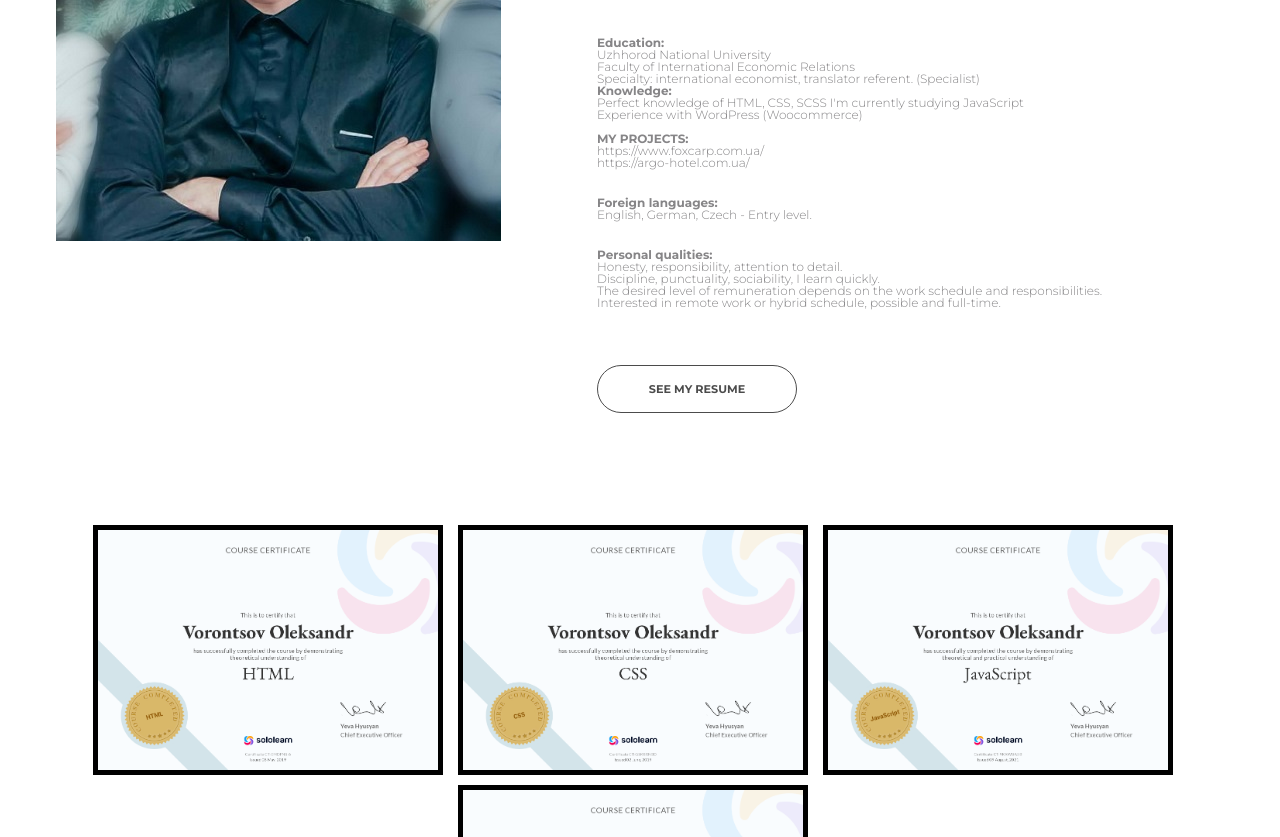
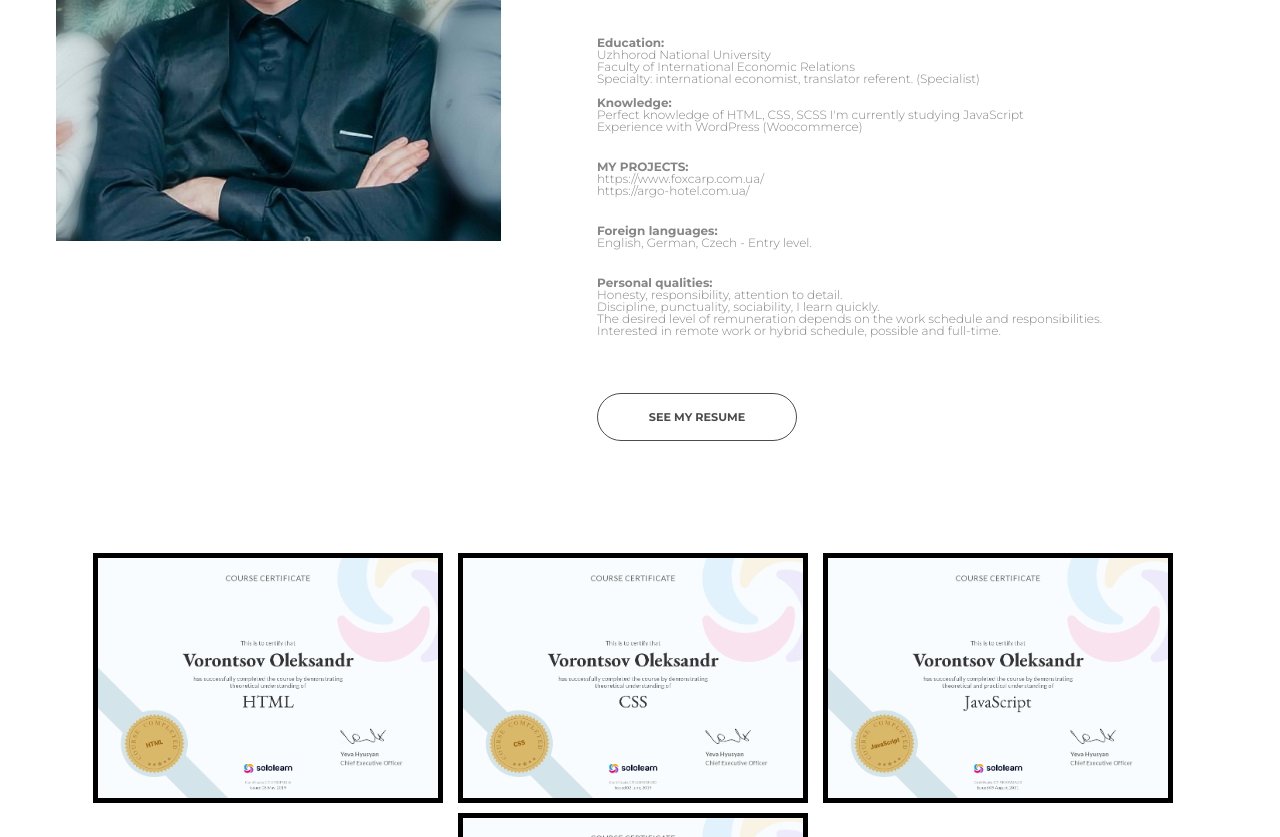
Before and after one commit to Alex-Vorontsov/lessons, a website: page Lesson_02/index.html in a window 1280 px wide. Shown: the part 1122-1959 px from the top of the page. Drawn offline with nearby package versions, Linux system fonts and the light colour scheme; some packages are replaced by stand-ins of ours; a script that the page names is missing.

Commit message:
Add files via upload

```diff
--- a/Lesson_02/index.html
+++ b/Lesson_02/index.html
@@ -120,9 +120,9 @@
                         <br> Faculty of International Economic Relations
                         <br> Specialty: international economist, translator referent. (Specialist)
 
-                     <br> <strong>Knowledge:</strong>
+                     <p><br> <strong>Knowledge:</strong>
                         <br> Perfect knowledge of HTML, CSS, SCSS  I'm currently studying JavaScript
-                        <br>Experience with WordPress (Woocommerce)
+                        <br>Experience with WordPress (Woocommerce)</p>
                        <P> <br><strong>MY PROJECTS:</strong>
                         <br> https://www.foxcarp.com.ua/<br>
                              https://argo-hotel.com.ua/</p>
```
